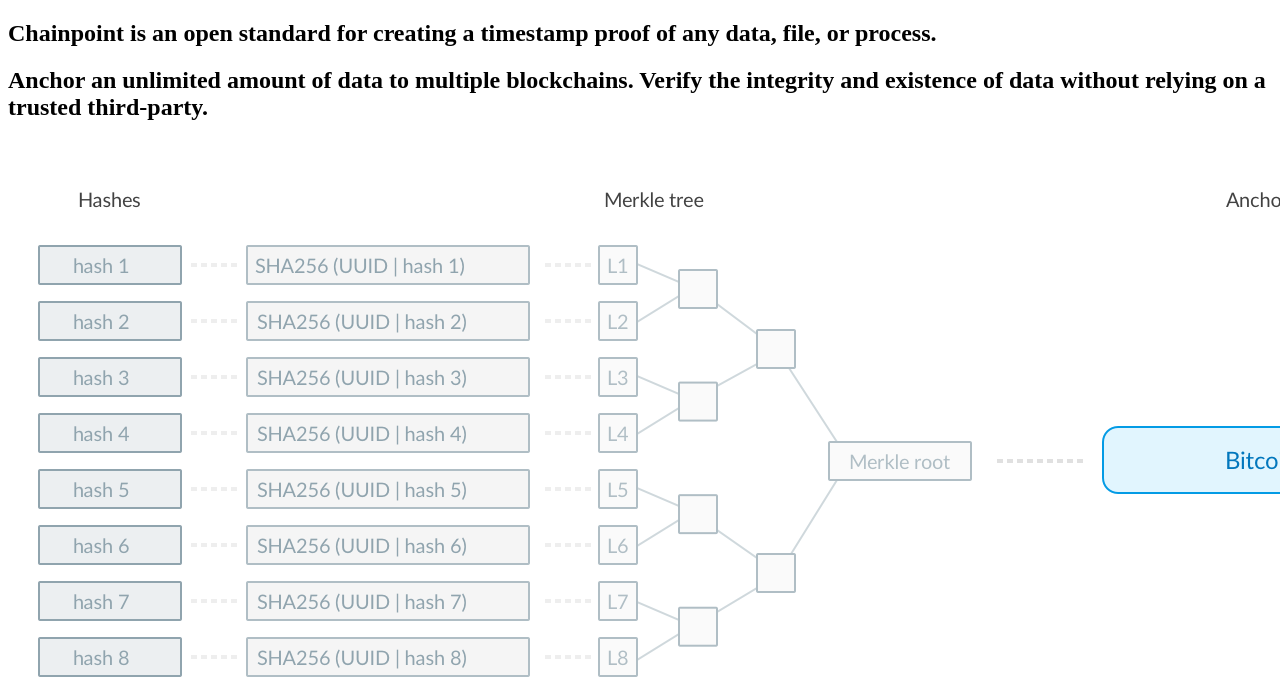
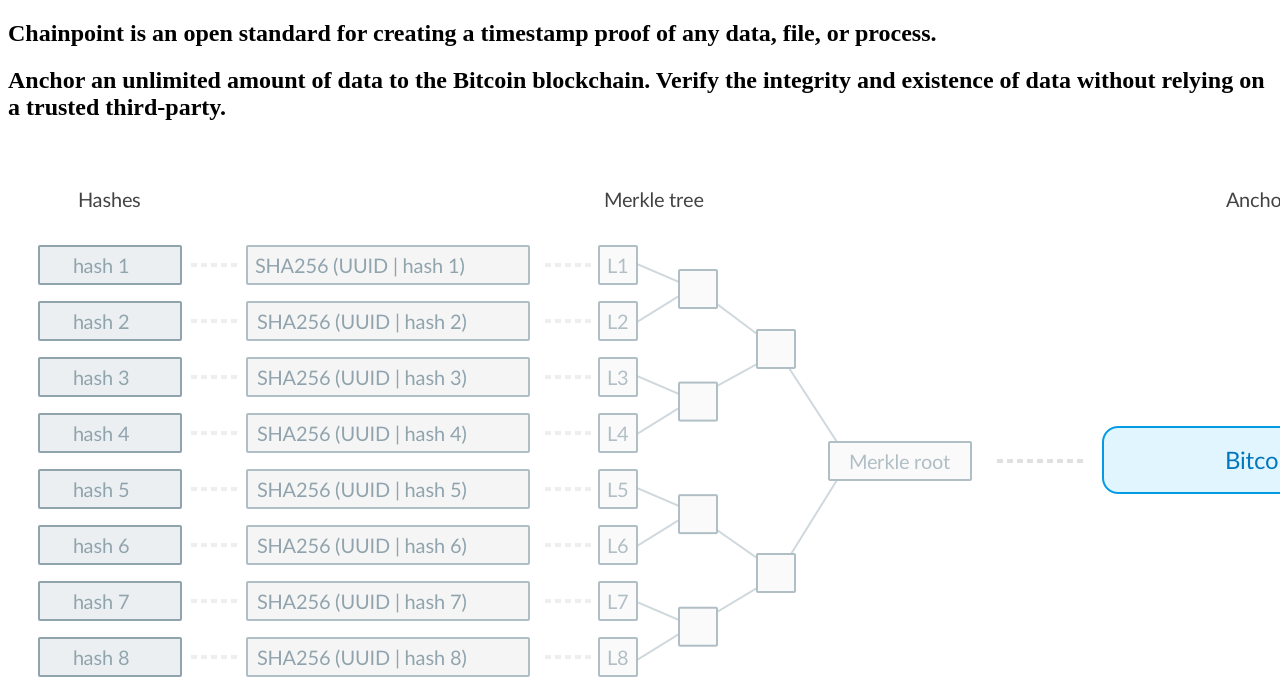
Before and after one commit to chainpoint/chainpoint-org, a Gatsby site: page / in a window 1280 px wide. Shown: the top 693 px of the page. Built offline with nearby package versions, Linux system fonts and the light colour scheme; Gatsby itself is replaced by a stand-in of ours.

Commit message:
Updated copy

```diff
--- a/src/pages/index.js
+++ b/src/pages/index.js
@@ -24,7 +24,7 @@ const IndexPage = () => (
   <div className='home'>
     <HeroBlock
       heading='Chainpoint is an open standard for creating a timestamp proof of any data, file, or process.'
-      subheading='Anchor an unlimited amount of data to multiple blockchains. Verify the integrity and existence of data without relying on a trusted third-party.'
+      subheading='Anchor an unlimited amount of data to the Bitcoin blockchain. Verify the integrity and existence of data without relying on a trusted third-party.'
     >
       <br />
       <Diagram src={diagram} />
```
